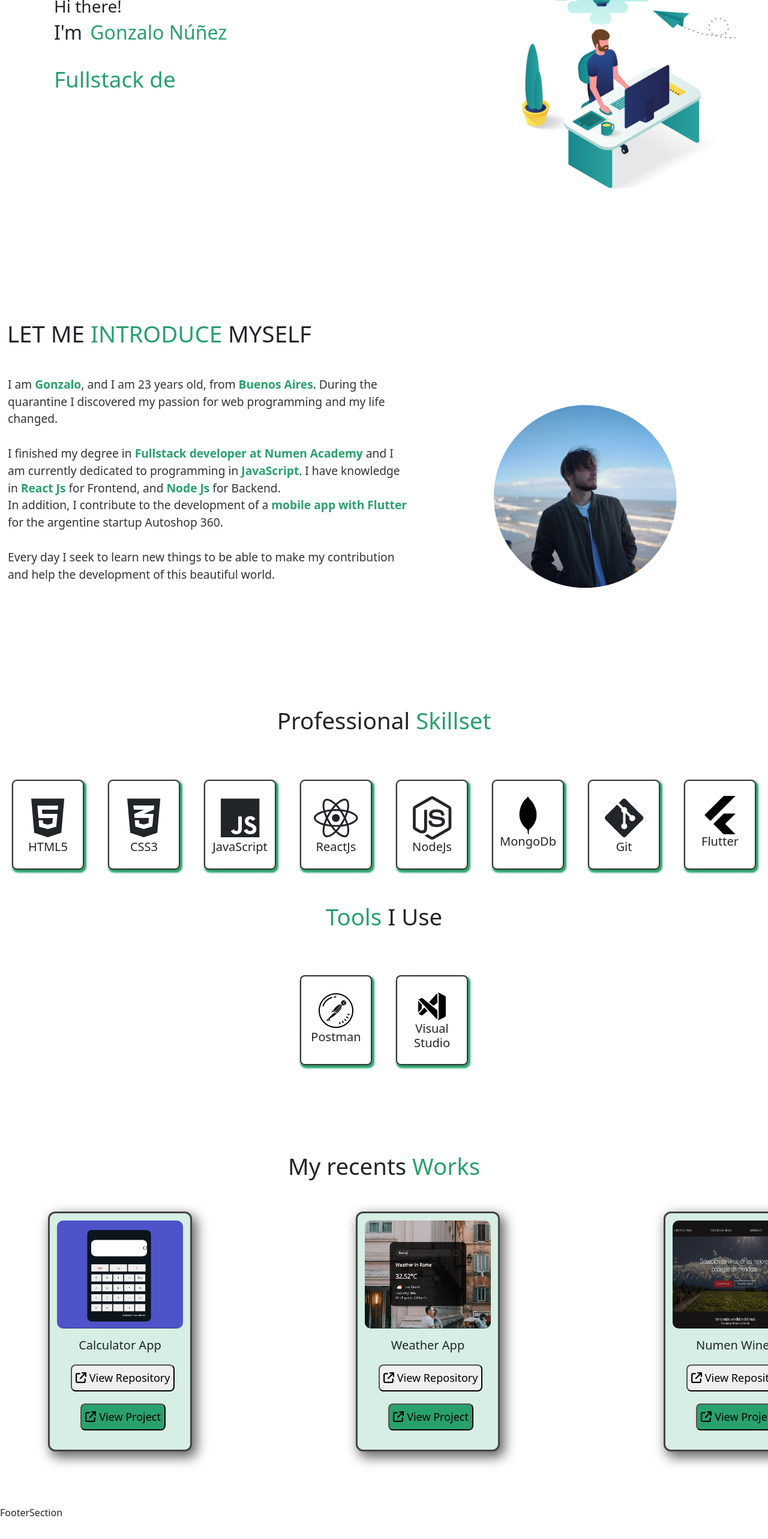
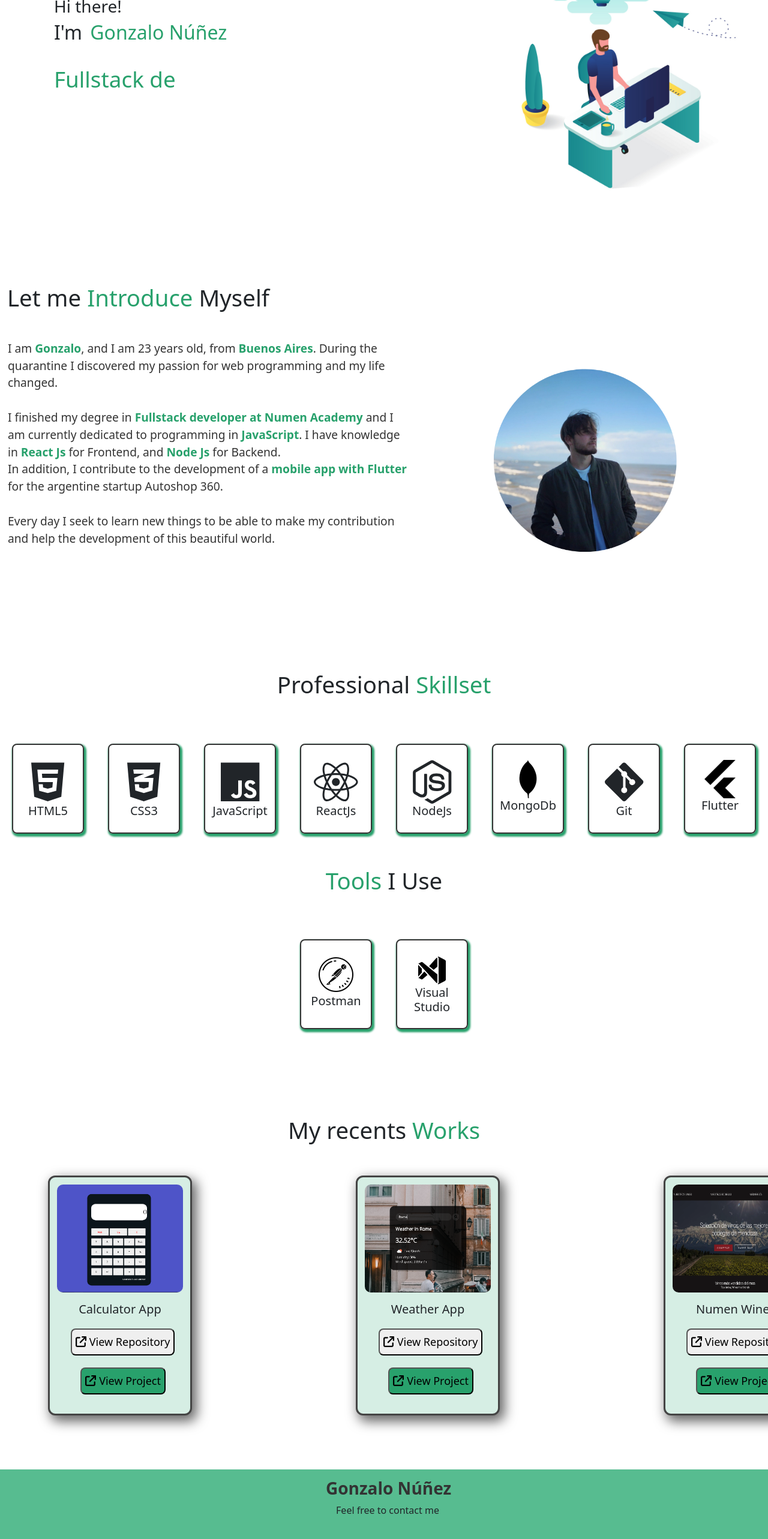
Before and after one commit to Gonzalonu99/portfolio, a React (Create React App) app: page / in a window 1280 px wide. Shown: the part 232-2798 px from the top of the page at 60% size. Before the commit the page ends 2766 px from the top, so only its background shows below. Built offline with nearby package versions, Linux system fonts and the light colour scheme.

Commit message:
doc aos styles

```diff
--- a/package.json
+++ b/package.json
@@ -10,6 +10,7 @@
     "@testing-library/jest-dom": "^5.16.4",
     "@testing-library/react": "^13.3.0",
     "@testing-library/user-event": "^13.5.0",
+    "aos": "^2.3.4",
     "bootstrap": "^5.1.3",
     "gsap": "^3.10.4",
     "react": "^18.2.0",
--- a/src/components/about/about.css
+++ b/src/components/about/about.css
@@ -1,5 +1,5 @@
 div#about{
-    padding-top: 80px;
+    padding-top: 20px;
 }
 .about-title{
     text-align: center;
--- a/src/components/about/index.js
+++ b/src/components/about/index.js
@@ -1,11 +1,16 @@
-import React from 'react'
+import React, {useEffect} from 'react'
 import './about.css'
 import AboutPhoto from '../../images/foto-circular.png'
+import Aos from 'aos'
+import 'aos/dist/aos.css'
 const AboutMe = () => {
+  useEffect(() => {
+    Aos.init({duration:1000})
+  }, []);
   return (
-    <div id='about' className='about-section'>
+    <div id='about' className='about-section' data-aos="fade-up">
       <h2 className='about-title'>
-        LET ME  <span className='span-title'>INTRODUCE</span>  MYSELF
+        Let me  <span className='span-title'>Introduce</span>  Myself
       </h2>
       <p className='about-description'>I am <b>Gonzalo</b>, and I am 23 years old, from <b>Buenos Aires</b>. During the quarantine I discovered my passion for web programming and my life changed.
       <br />
@@ -17,7 +22,7 @@ const AboutMe = () => {
         <br />
         <br />
         Every day I seek to learn new things to be able to make my contribution and help the development of this beautiful world.</p>
-        <div className='img-container'><img src={AboutPhoto} className='about-photo' /></div>
+        <div className='img-container'><img src={AboutPhoto} className='about-photo' data-aos="flip-right" data-aos-delay={200}/></div>
     </div>
   )
 }
--- /dev/null
+++ b/src/components/footer/footer.css
@@ -0,0 +1,49 @@
+#contact{
+    background-color: #57bc90;
+    width: 100%;
+    height: auto;
+    text-align: center;
+    padding-top: 15px
+}
+.footer-title{
+    margin-left: 15px;
+}
+.footer-b{
+    color: #333;
+}
+.footer-text{
+    margin-left: 12px;
+}
+.buttons{
+    position: relative;
+    bottom: 18px;
+    right: 25px;
+}
+.social-media-button{
+    border: none;
+    background-color: transparent;
+    margin-right: -15px;
+}
+.social-media-icon{
+    font-size: 1.7em;
+    color: #222;
+}
+.social-media-icon:hover{
+    color: #000;
+}
+@media(min-width:768px){
+    #contact{
+        padding-bottom: 10px;
+    }
+    .buttons{
+        right: 50px;
+    }
+    .social-media-icon{
+        font-size: 2em;
+    }
+}
+@media(min-width:1024px){
+    .buttons{
+        right: 90px;
+    }
+}
--- a/src/components/footer/index.js
+++ b/src/components/footer/index.js
@@ -1,8 +1,32 @@
-import React from 'react'
+import React, {useEffect} from 'react'
+import './footer.css'
+import Aos from 'aos'
+import 'aos/dist/aos.css'
+import {FontAwesomeIcon} from '@fortawesome/react-fontawesome';
+import {faGithub, faLinkedin, faInstagram} from '@fortawesome/free-brands-svg-icons'
 
 const FooterSection = () => {
+  useEffect(() => {
+    Aos.init({duration:1000})
+  }, []);
   return (
-    <div id='contact'>FooterSection</div>
+    <div id='contact' className='footer-section' >
+      <div className="animation" data-aos="fade-right">
+        <h3 className="footer-title"><b className='footer-b'>Gonzalo Núñez</b></h3>
+                <p className='footer-text'>Feel free to contact me</p>
+                <div className="buttons" >
+                    <button className='social-media-button'>
+                    <a className='social-media-icon' href="https://github.com/Gonzalonu99"><FontAwesomeIcon icon={faGithub} /></a>
+                </button>
+                <button className='social-media-button'>
+                    <a className='social-media-icon' href="https://www.linkedin.com/in/gonzalo-n%C3%BA%C3%B1ez-5a506a221/"><FontAwesomeIcon icon={faLinkedin}/></a>
+                </button>
+                <button className='social-media-button'>
+                    <a className='social-media-icon' href="https://www.instagram.com/gonzalo.nunez99/"><FontAwesomeIcon icon={faInstagram}/></a>
+                </button>
+                </div>
+              </div>
+    </div>
   )
 }
 
--- a/src/components/home/index.js
+++ b/src/components/home/index.js
@@ -1,12 +1,17 @@
-import React from 'react'
+import React, {useEffect} from 'react'
 import Typewriter from './Typewriter'
 import HomePhoto from '../../images/home-man-photo_adobe_express.png'
 import './home.css'
+import Aos from 'aos'
+import 'aos/dist/aos.css'
 
 const HomeSection = () => {
+  useEffect(() => {
+    Aos.init({duration:1000})
+  }, []);
   return (
-    <div>
-        <div className='home-container'>
+    <>
+        <div className='home-container' data-aos="fade-up">
             <div className='text-container'>
                 <h3>Hi there!</h3>
                 <h2>I'm <h2 className='mi-nombre'>Gonzalo Núñez</h2></h2>
@@ -14,7 +19,7 @@ const HomeSection = () => {
             </div>
             <div className='image-container'><img src={HomePhoto} className='home-image'/></div>
         </div>
-    </div>
+    </>
   )
 }
 
--- a/src/components/skill/index.js
+++ b/src/components/skill/index.js
@@ -1,4 +1,4 @@
-import React from 'react'
+import React, {useEffect} from 'react'
 import Css from './icons/Css'
 import Html from './icons/Html'
 import JavaScript from './icons/JavaScript'
@@ -10,12 +10,17 @@ import Git from './icons/Git'
 import FlutterIcon from '../../images/flutter_logo_icon.png'
 import PostmanIcon from '../../images/postman-icon.png'
 import VisualStudioIcon from '../../images/visual-studio-icon.png'
+import Aos from 'aos'
+import 'aos/dist/aos.css'
 
 const Skillset = () => {
+  useEffect(() => {
+    Aos.init({duration:800})
+  }, []);
   return (
-    <div id='skills' className='skill-section'>
+    <div id='skills' className='skill-section' data-aos="fade-up">
       <h1 className='skill-title'>Professional  <span className='span-title'>Skillset</span></h1>
-      <div className='icons-container'>
+      <div className='icons-container' data-aos="zoom-in-down" data-aos-duration={1300}>
         <div className='skill-card'>
           <div className='icon-div'><Html /></div>
           <h5 className='skill-name'>HTML5</h5>
@@ -50,7 +55,7 @@ const Skillset = () => {
         </div>
       </div>
       <h1 className='skill-title skill-subtitle'><span className='span-title'>Tools</span>  I Use</h1>
-      <div className='icons-container'>
+      <div className='icons-container' data-aos="zoom-in-up" data-aos-duration={1000}>
         <div className='skill-card'>
           <div className='icon-div'><img src={PostmanIcon}/></div>
           <h5 className='skill-name'>Postman</h5>
```
Also changed, not shown: src/components/contact/contact.css (added, +15 -0 lines), src/components/contact/index.js (added, +13 -0 lines), 1 other file (tests, documents, lock files or other folders).
